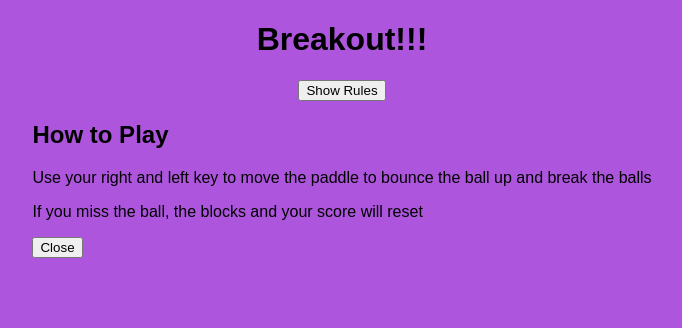
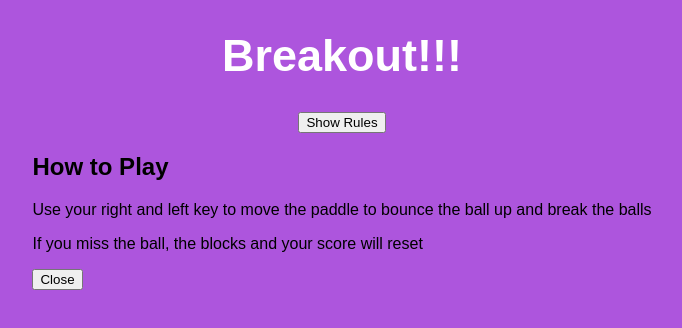
Before and after one commit to sadiqful/breakout, a plain HTML site: page index.html in a window 1280 px wide. Shown: the whole page, without its empty margins (298-980 px from the left). Drawn offline with Linux system fonts and the light colour scheme.

Commit message:
header size and color

```diff
--- a/style.css
+++ b/style.css
@@ -12,3 +12,8 @@ body {
     margin: 0;
     font-family: Arial, Helvetica, sans-serif;
 }
+
+h1 {
+    font-size: 45px;
+    color: #fff;
+}
```
